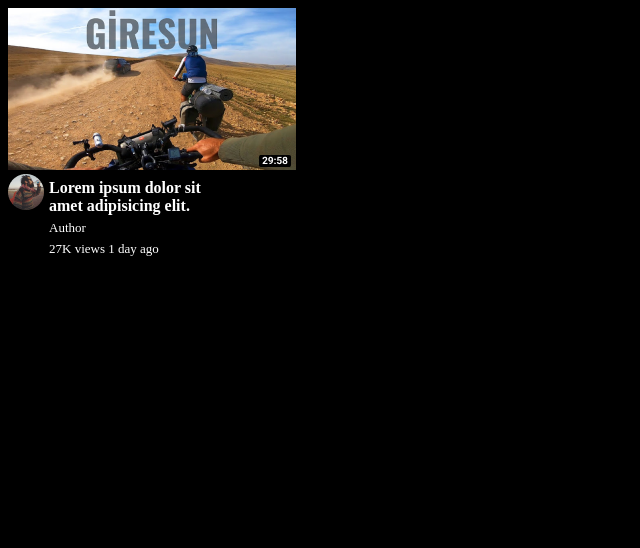
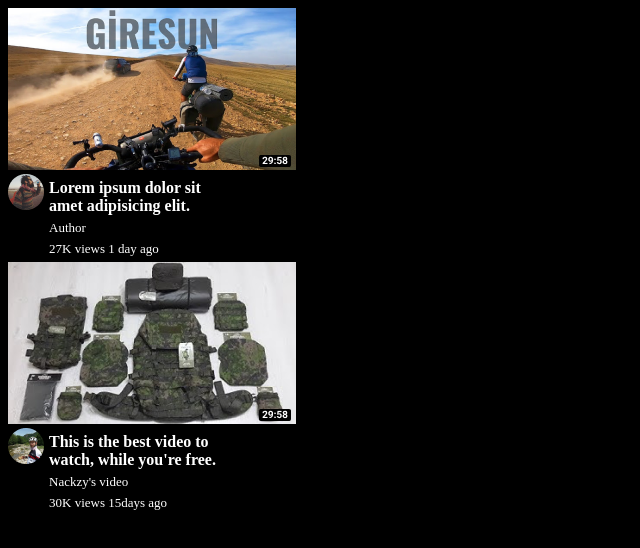
Before and after one commit to nuriddinovjamoliddin/Collective-work, a plain HTML site: page index.html in a window 1280 px wide. Shown: the whole page, without its empty margins (0-640 px from the left). Drawn offline with Linux system fonts and the light colour scheme.

Commit message:
video-card5

```diff
--- a/index.html
+++ b/index.html
@@ -20,6 +20,17 @@
 				</div>
 			</div>
 		</div>
+		<div class="video-card5">
+			<img src="./content-video-thumbnail (1).png" alt="">
+			<div class="video-description5">
+				<img src="sub-photo5.png" alt="">
+				<div>
+					<h4>This is the best video to watch, while you're free.</h4>
+					<p>Nackzy's video</p>
+					<p>30K views 15days ago</p>
+				</div>
+			</div>
+		</div>
 	</div>
 </body>
 </html>
--- a/styles.css
+++ b/styles.css
@@ -22,3 +22,19 @@ body {
 	margin: 5px;
 	font-size: 13px;
 }
+.video-card5{
+	max-width: 228px;
+}
+.video-description5{
+	min-width: 228px;
+	display: flex;
+	align-items: flex-start;
+	color: white;
+}
+.video-description5 h4 {
+	margin: 5px;
+}
+.video-description5 p {
+	margin: 5px;
+	font-size: 13px;
+}
```
Also changed, not shown: content-video-thumbnail (1).png (added), sub-photo5.png (added).
